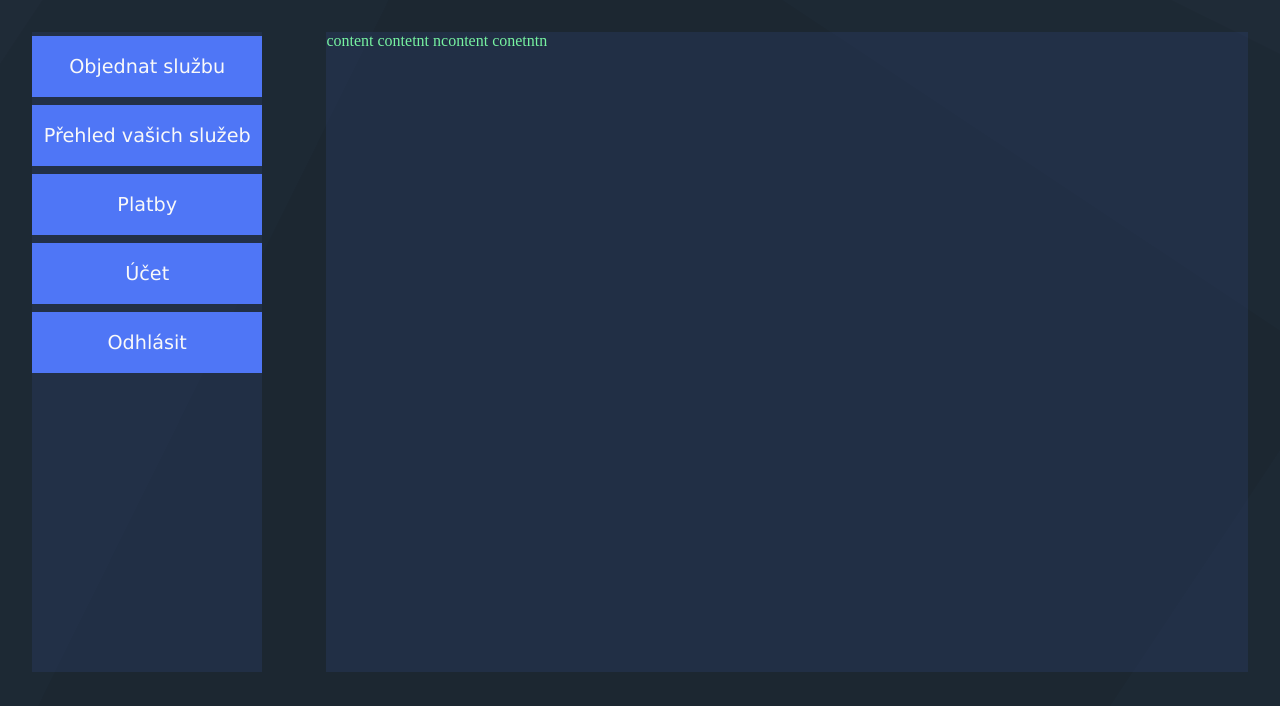
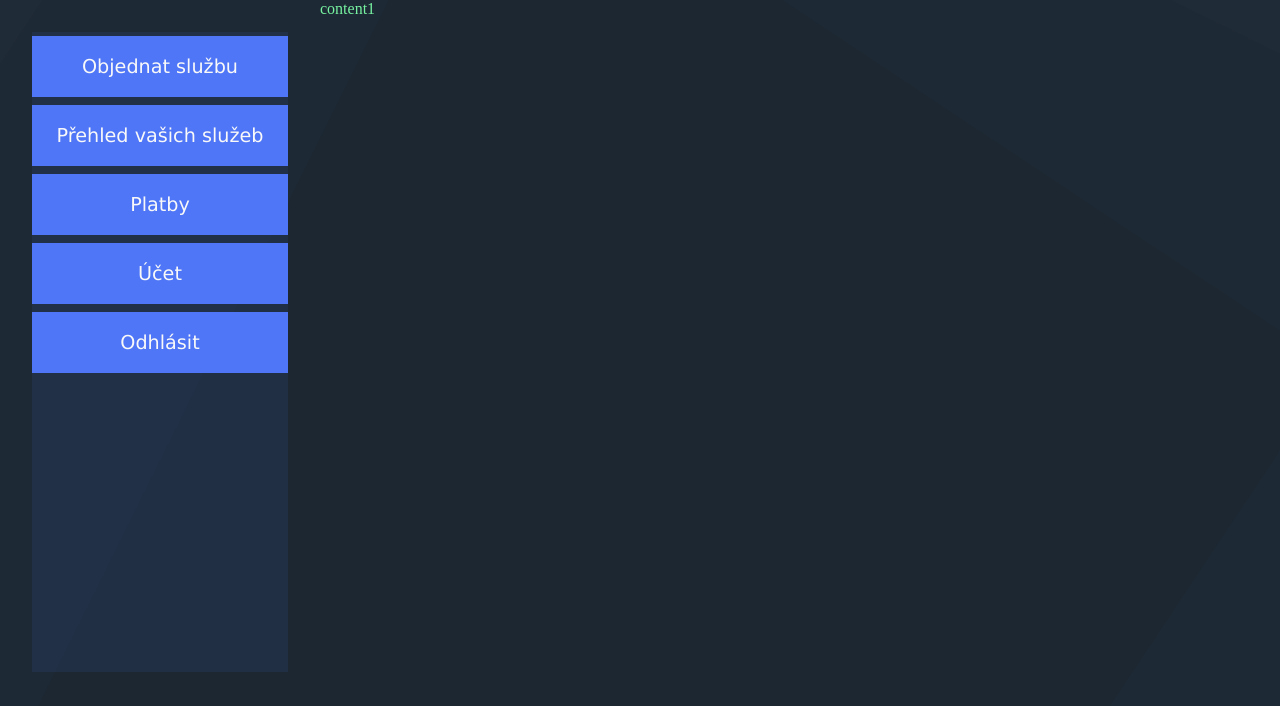
Before and after one commit to petrvavra420/bswsProjekt, a PHP site: page /uzivZona.php in a window 1280 px wide. Shown: the part 94-800 px from the top of the page. Run offline with PHP 8.4, Linux system fonts and the light colour scheme.

Commit message:
uzivatelska zona

```diff
--- a/loginUzivZona.php
+++ b/loginUzivZona.php
@@ -66,6 +66,7 @@
                     $rowLogin = mysqli_fetch_array($result, MYSQLI_ASSOC);
                     $loginFromDB = $rowLogin['username'];
                     setcookie("logged_user", $loginFromDB);
+                    setcookie("is_logged", true);
                     echo "Přihlášený jako: $_COOKIE[logged_user]";
                     header("Location: uzivZona.php");
                 }
--- a/uzivZona.php
+++ b/uzivZona.php
@@ -34,18 +34,58 @@ session_start();
 </nav>
 <main class="uzivZonaMain">
     <aside>
-        <button>Objednat službu</button>
-        <button>Přehled vašich služeb</button>
-        <button>Platby</button>
-        <button>Účet</button>
-        <button>Odhlásit</button>
+        <button class="tabLinks" onclick="openTab(event, 'orderService')" id="defaultOpen">Objednat službu</button>
+        <button class="tabLinks" onclick="openTab(event, 'serviceList')">Přehled vašich služeb</button>
+        <button class="tabLinks" onclick="openTab(event, 'payments')">Platby</button>
+        <button class="tabLinks" onclick="openTab(event, 'account')">Účet</button>
+        <button class="tabLinks" id="logoutTab" onclick="logout()">Odhlásit </button>
     </aside>
-    <section>
-        content contetnt ncontent conetntn
-    </section>
+    <div id="orderService" class="tabContent">
+        <section>
+            content1
+        </section>
+    </div>
+    <div id="serviceList" class="tabContent">
+        <section>
+            content2
+        </section>
+    </div>
+    <div id="payments" class="tabContent">
+        <section>
+            content3
+        </section>
+    </div>
+    <div id="account" class="tabContent">
+        <section>
+            content4
+        </section>
+    </div>
 
 </main>
 
 
 </body>
 </html>
+<script>
+    function openTab(evt, nazevZalozky) {
+        var i, tabcontent, tablinks;
+        tabcontent = document.getElementsByClassName("tabContent");
+        for (i = 0; i < tabcontent.length; i++) {
+            tabcontent[i].style.display = "none";
+        }
+        tablinks = document.getElementsByClassName("tabLinks");
+        for (i = 0; i < tablinks.length; i++) {
+            tablinks[i].className = tablinks[i].className.replace(" active", "");
+        }
+        document.getElementById(nazevZalozky).style.display = "block";
+        evt.currentTarget.className += " active";
+    }
+
+    function logout(){
+        document.cookie = "is_logged=false";
+        document.location.href='index.php';
+
+    }
+
+    document.getElementById("defaultOpen").click();
+</script>
```
Also changed, not shown: mainPage.php (+14 -0 lines).
